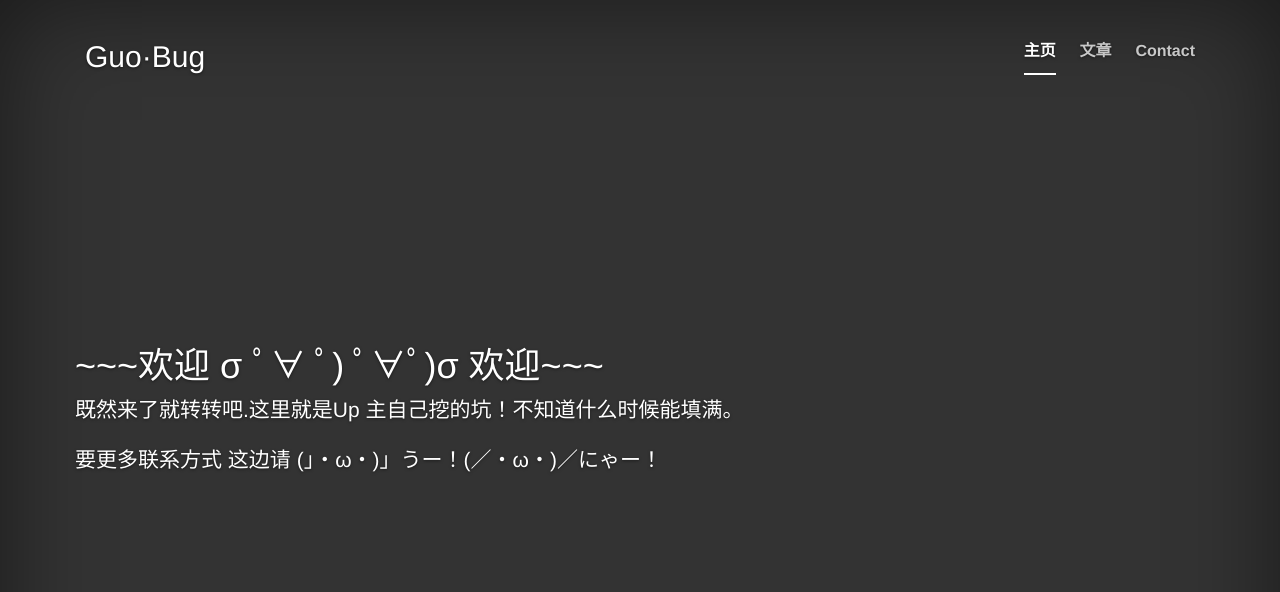
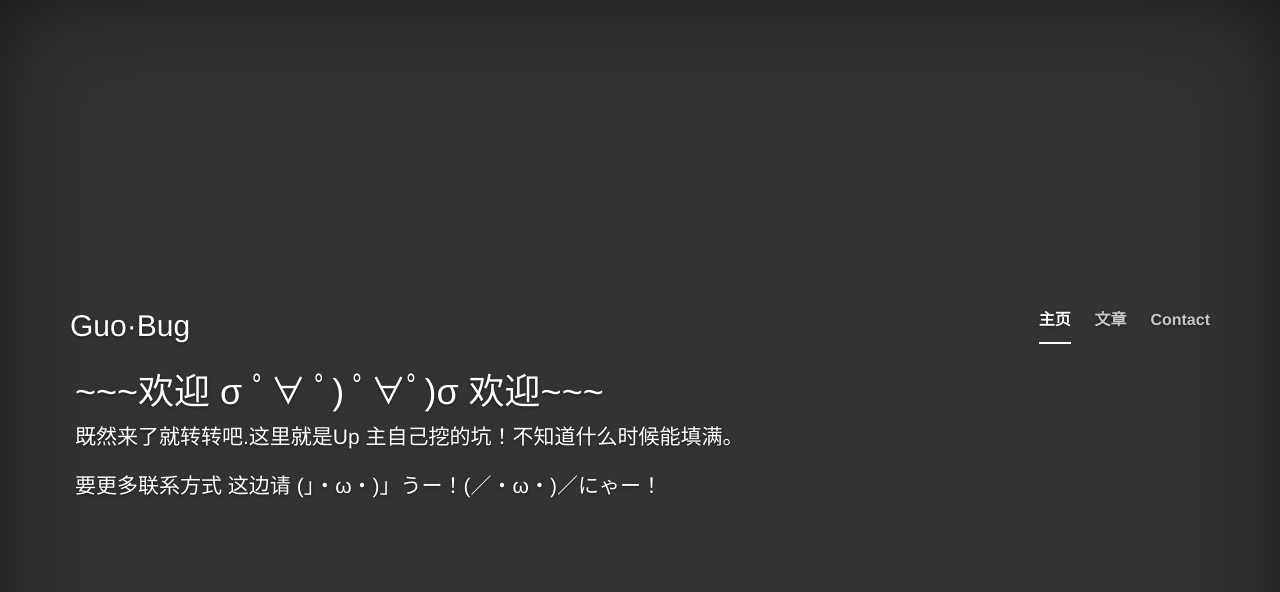
Before and after one commit to GuoBug/NoZuoNoDie, a Django app: page /Contact/ in a window 1280 px wide. Shown: the top 592 px of the page. Run offline with Django 3.2, Linux system fonts and the light colour scheme; some libraries are stand-ins or nearby versions.

Commit message:
格式微调首页

```diff
--- a/templates/navbar.t.html
+++ b/templates/navbar.t.html
@@ -1,5 +1,5 @@
-<div class="masthead clearfix">
-	<div class="inner">
+<div class="blog-masthead">
+	<div class="container">
 	<h2 class="masthead-brand">Guo·Bug</h2>
 	<ul class="nav masthead-nav">
 	<li class="active"><a href="/">主页</a></li>
```
